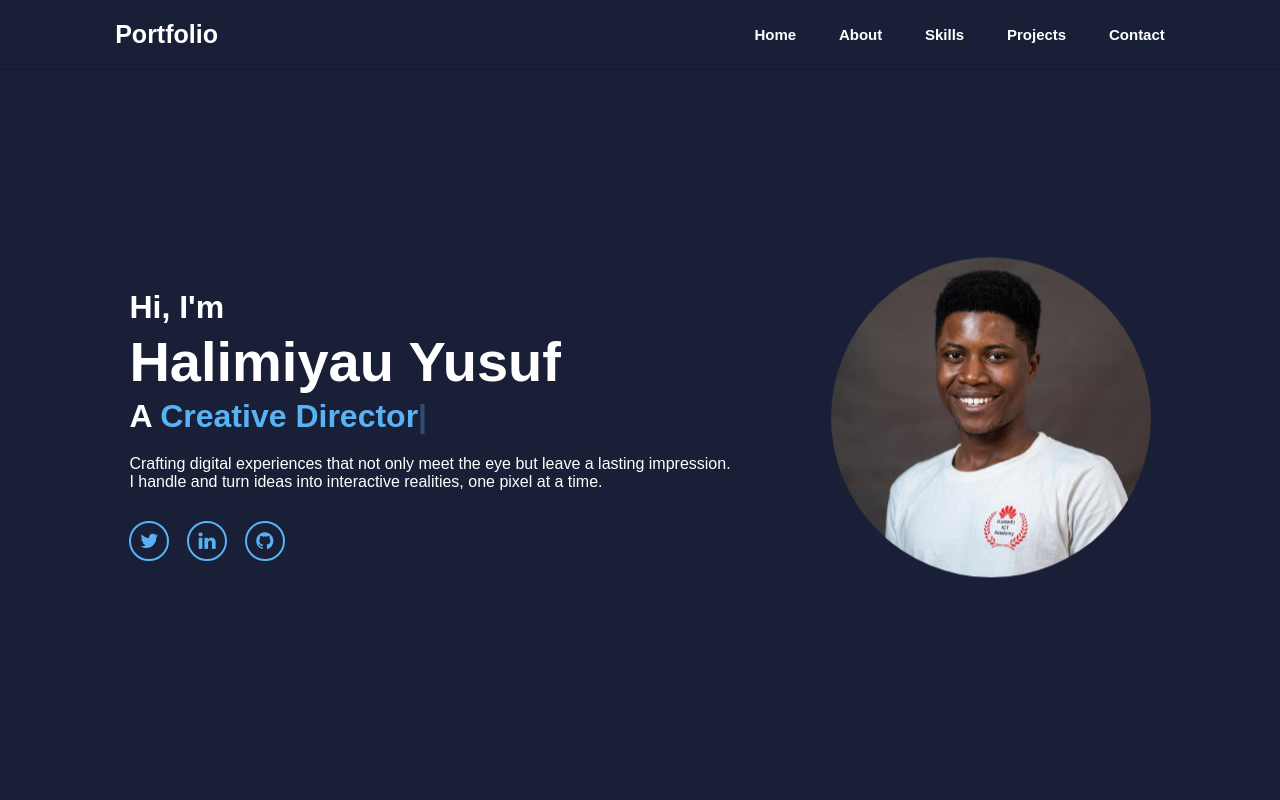
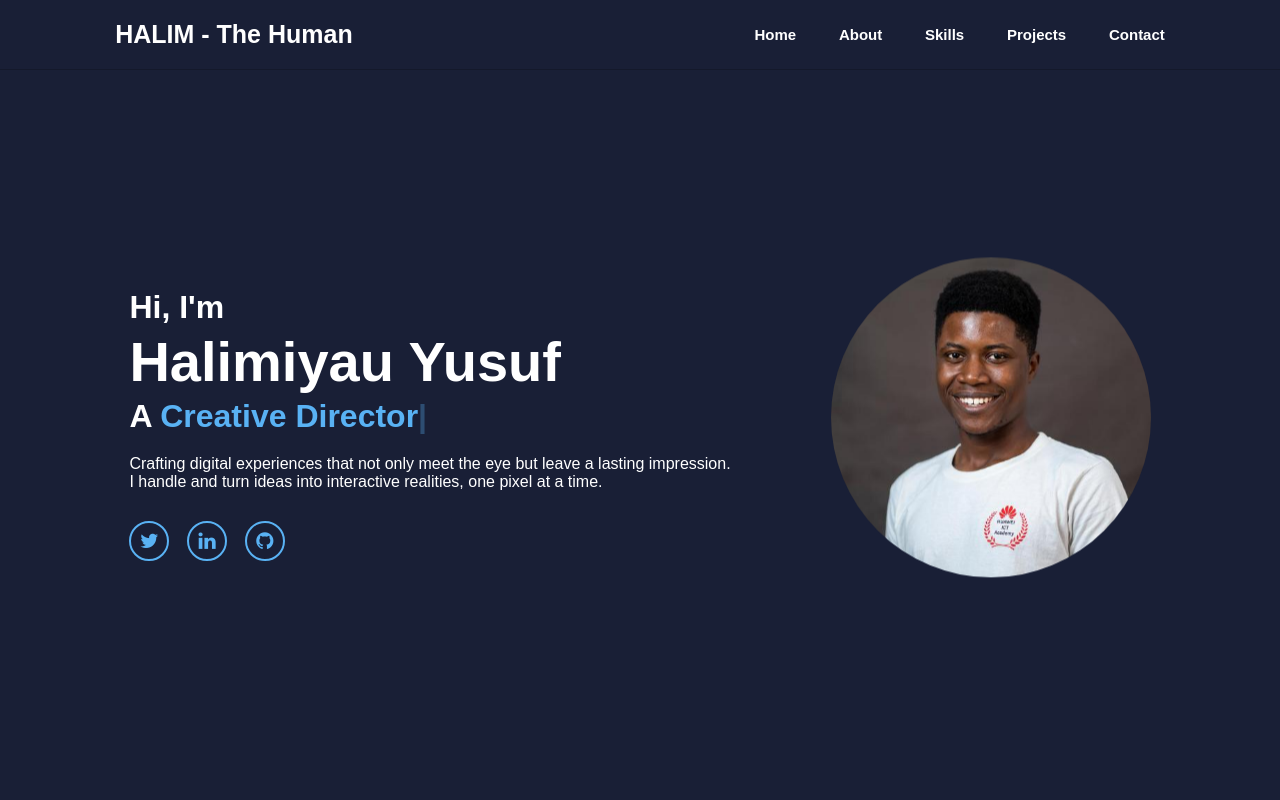
Before and after one commit to Yuhalim/portf, a plain HTML site: page index.html in a window 1280 px wide. Shown: the top 800 px of the page. Drawn offline with nearby package versions, Linux system fonts and the light colour scheme.

Commit message:
Update index.html

```diff
--- a/index.html
+++ b/index.html
@@ -5,7 +5,7 @@
     <meta charset="UTF-8">
     <meta http-equiv="X-UA-Compatible" content="IE=edge">
     <meta name="viewport" content="width=device-width, initial-scale=1.0">
-    <title>HALIM- The Human</title>
+    <title>HALIM - The Human</title>
 
     <link rel="stylesheet" href="css/style.css">
     <link rel="stylesheet" href="css/css/font-awesome.css">
@@ -13,7 +13,7 @@
 <body>
     <!-- header design -->
     <header class="header">
-        <a href="#" class="logo">portfolio</a>
+        <a href="#" class="logo">HALIM - The Human</a>
 
         <i class="fa fa-bars" id="menu-icon"></i>
 
```
